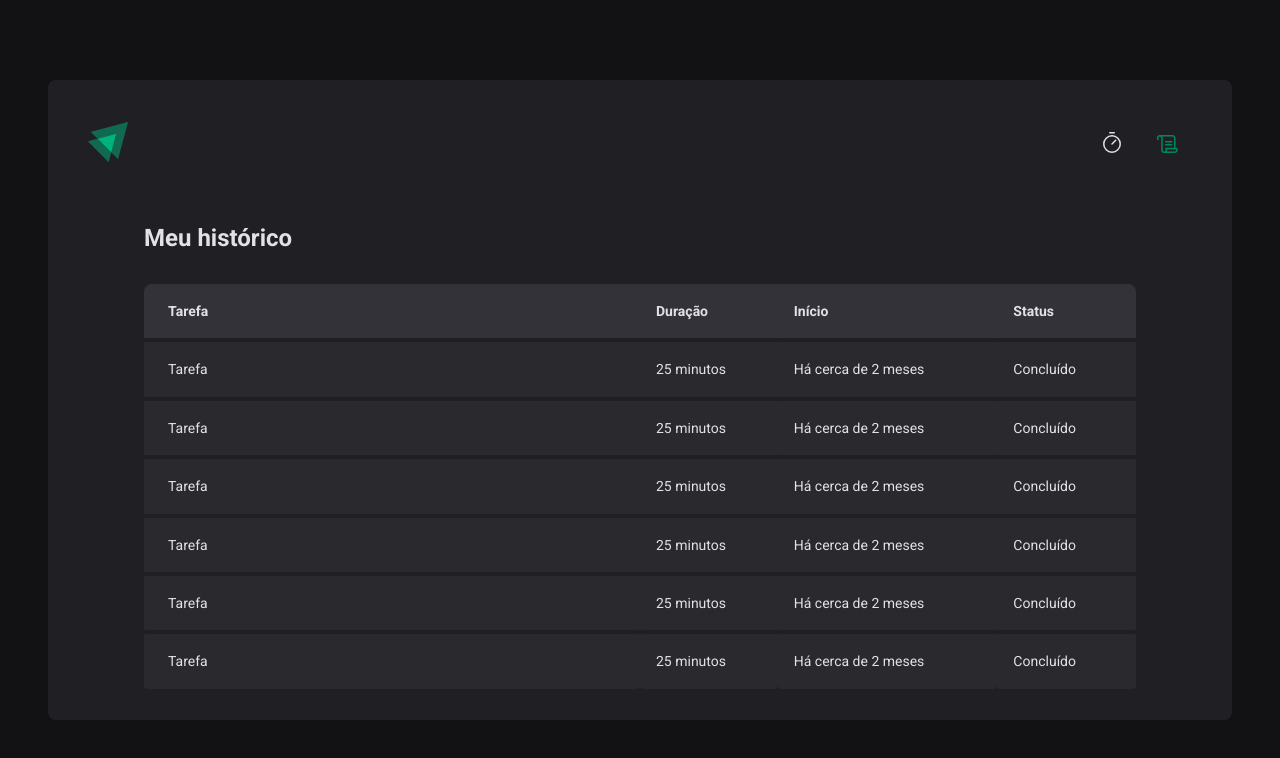
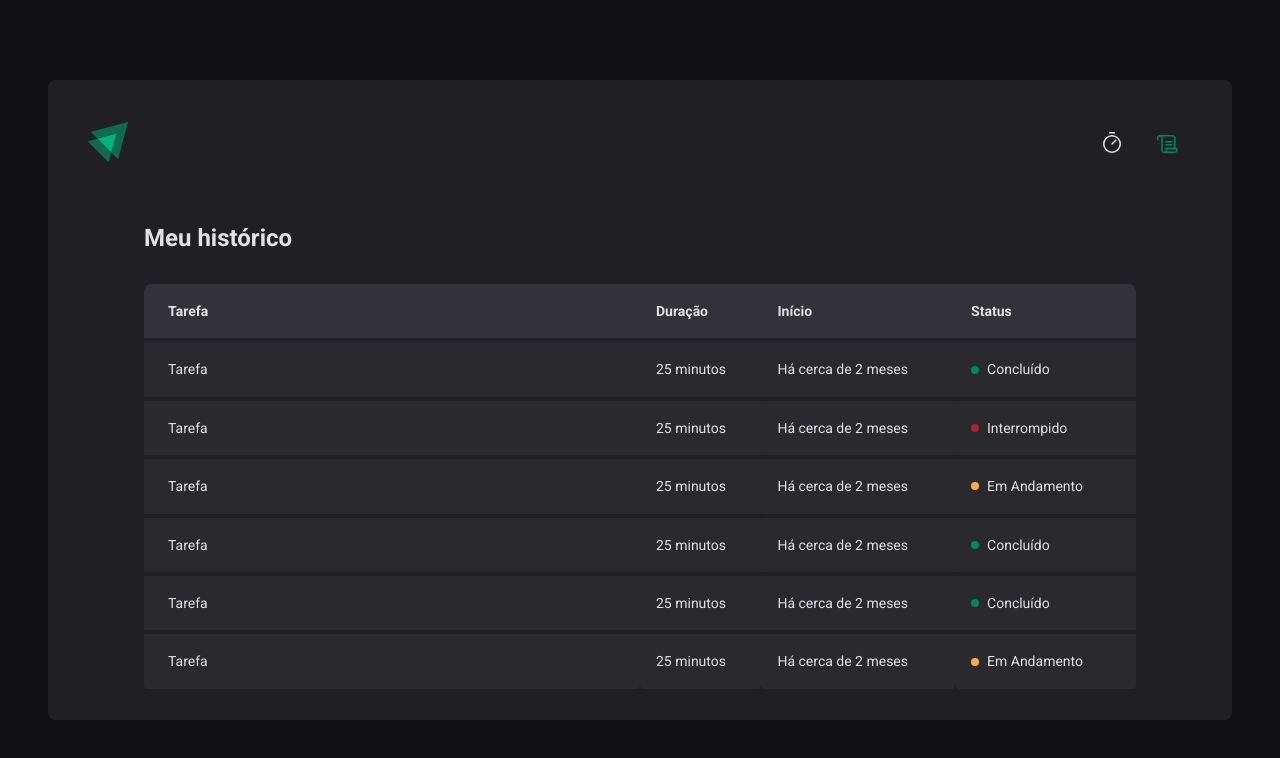
Before and after one commit to nadodev/ignite-timer, a React (Vite) app: page /history in a window 1280 px wide. Shown: the top 758 px of the page. Built offline with nearby package versions, Linux system fonts and the light colour scheme.

Commit message:
chore: ajustado estilo status da history

```diff
--- a/src/pages/History/index.tsx
+++ b/src/pages/History/index.tsx
@@ -1,4 +1,4 @@
-import { HistoryContainer, HistoryList } from './style'
+import { HistoryContainer, HistoryList, Status } from './style'
 
 export function History() {
   return (
@@ -20,37 +20,49 @@
               <td>Tarefa</td>
               <td>25 minutos</td>
               <td>Há cerca de 2 meses</td>
-              <td>Concluído</td>
+              <td>
+                <Status statusColor="green">Concluído</Status>
+              </td>
             </tr>
             <tr>
               <td>Tarefa</td>
               <td>25 minutos</td>
               <td>Há cerca de 2 meses</td>
-              <td>Concluído</td>
+              <td>
+                <Status statusColor="red">Interrompido</Status>
+              </td>
             </tr>
             <tr>
               <td>Tarefa</td>
               <td>25 minutos</td>
               <td>Há cerca de 2 meses</td>
-              <td>Concluído</td>
+              <td>
+                <Status statusColor="yellow">Em Andamento</Status>
+              </td>
             </tr>
             <tr>
               <td>Tarefa</td>
               <td>25 minutos</td>
               <td>Há cerca de 2 meses</td>
-              <td>Concluído</td>
+              <td>
+                <Status statusColor="green">Concluído</Status>
+              </td>
             </tr>
             <tr>
               <td>Tarefa</td>
               <td>25 minutos</td>
               <td>Há cerca de 2 meses</td>
-              <td>Concluído</td>
+              <td>
+                <Status statusColor="green">Concluído</Status>
+              </td>
             </tr>
             <tr>
               <td>Tarefa</td>
               <td>25 minutos</td>
               <td>Há cerca de 2 meses</td>
-              <td>Concluído</td>
+              <td>
+                <Status statusColor="yellow">Em Andamento</Status>
+              </td>
             </tr>
           </tbody>
         </table>
--- a/src/pages/History/style.ts
+++ b/src/pages/History/style.ts
@@ -64,3 +64,28 @@
     }
   }
 `
+
+const STATUS_COLORS = {
+  yellow: 'yellow-500',
+  green: 'green-500',
+  red: 'red-500',
+} as const
+
+interface StatusProps {
+  statusColor: keyof typeof STATUS_COLORS
+}
+
+export const Status = styled.span<StatusProps>`
+  display: flex;
+  align-items: center;
+  gap: 0.5rem;
+
+  &::before {
+    content: '';
+    width: 0.5rem;
+    height: 0.5rem;
+    border-radius: 50%;
+    background-color: ${(props) =>
+      props.theme[STATUS_COLORS[props.statusColor]]};
+  }
+`
```
